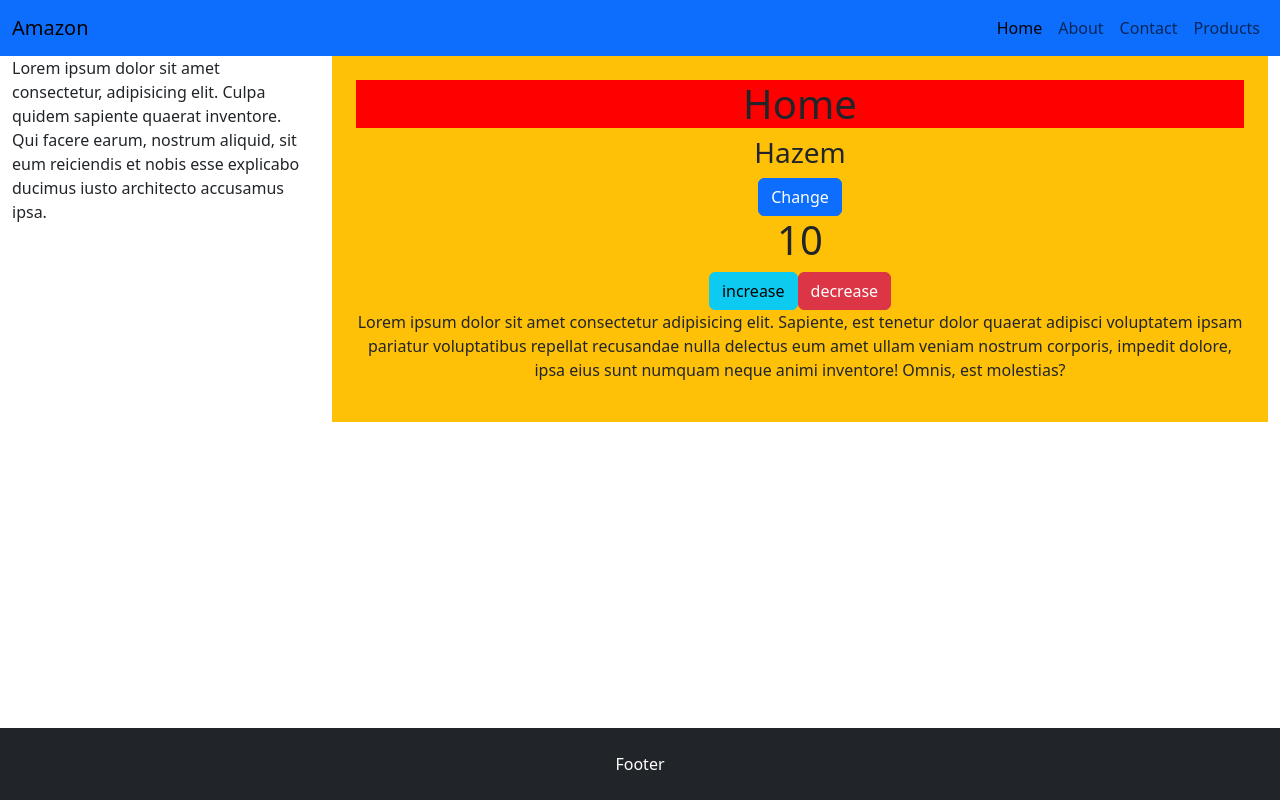
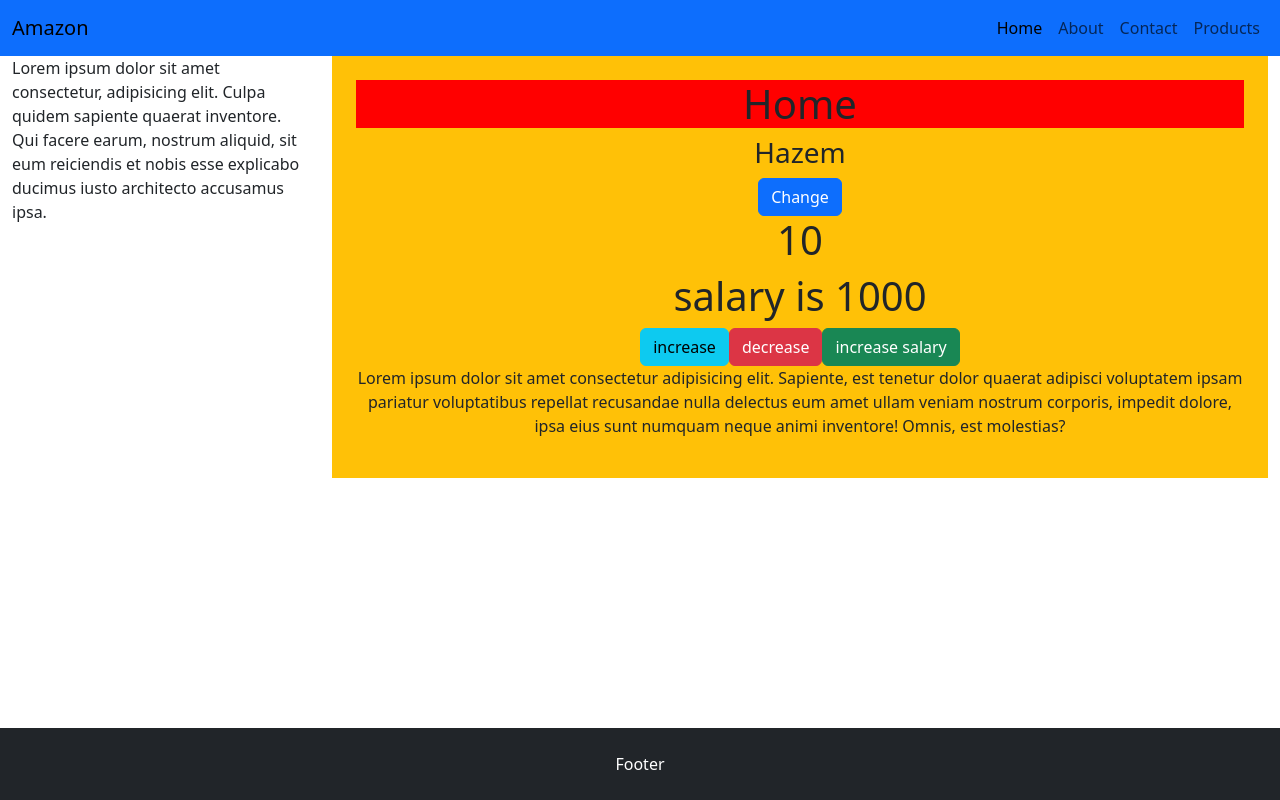
Before and after one commit to HazemO7/react-practice, a React app: page / in a window 1280 px wide. Built offline with nearby package versions, Linux system fonts and the light colour scheme; the HTML template or start-up script is replaced by a standard one.

Commit message:
update last changes

```diff
--- a/src/components/Home/Home.jsx
+++ b/src/components/Home/Home.jsx
@@ -4,6 +4,13 @@ import './Home.css'
 
 export default function Home(){
     let [count, setCount] = useState(10)
+
+    let [Salary, setSalary] = useState(1000)
+
+    let changSalary = ()=>{
+        setSalary(8000)
+    }
+
     let increaseCount = () => {
         setCount(count + 1)
     }
@@ -18,12 +25,18 @@ export default function Home(){
 
 
     useEffect(()=>{
-
-            console.log("updating phase");
-
-    }, [ count])
+        if(Salary!==1000){
+            console.log("increasing salary");
+        }
+    }, [ Salary])
 
 
+
+    useEffect(()=>{
+        if(count!==10 ){
+            console.log("changing count");
+        }
+    }, [count ])
 
 
 
@@ -36,8 +49,10 @@ export default function Home(){
             <h3>{name}</h3>
             <button onClick={changName} className="btn btn-primary" >Change</button>
             <h1>{count}</h1>
+            <h1>salary is {Salary}</h1>
             <button onClick={increaseCount} className="btn btn-info">increase</button>
             <button onClick={decreaseCount} className="btn btn-danger">decrease</button>
+            <button onClick={changSalary} className="btn btn-success">increase salary</button>
             <p>Lorem ipsum dolor sit amet consectetur adipisicing elit. Sapiente, est tenetur dolor quaerat adipisci voluptatem ipsam pariatur voluptatibus repellat recusandae nulla delectus eum amet ullam veniam nostrum corporis, impedit dolore, ipsa eius sunt numquam neque animi inventore! Omnis, est molestias?</p>
         </div>
         </>
```
